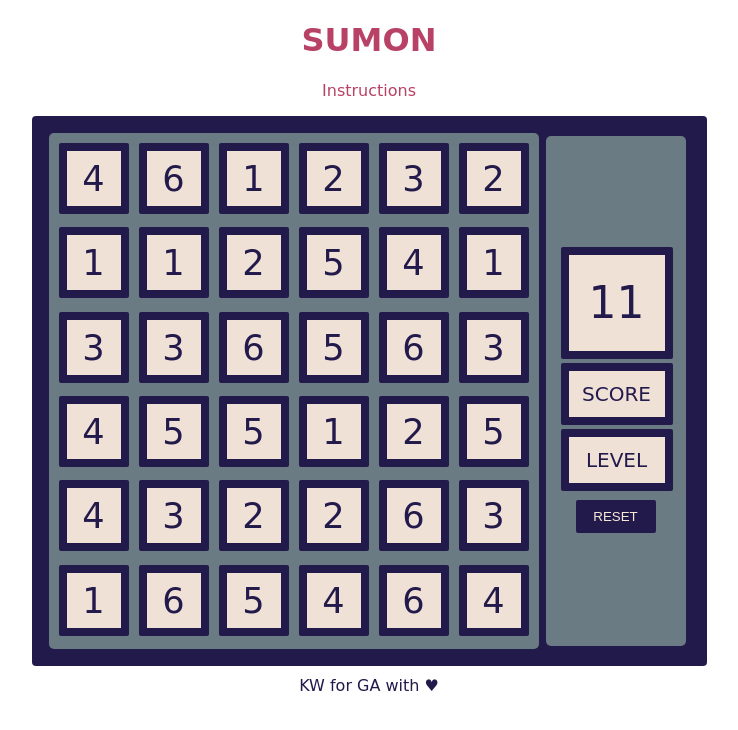
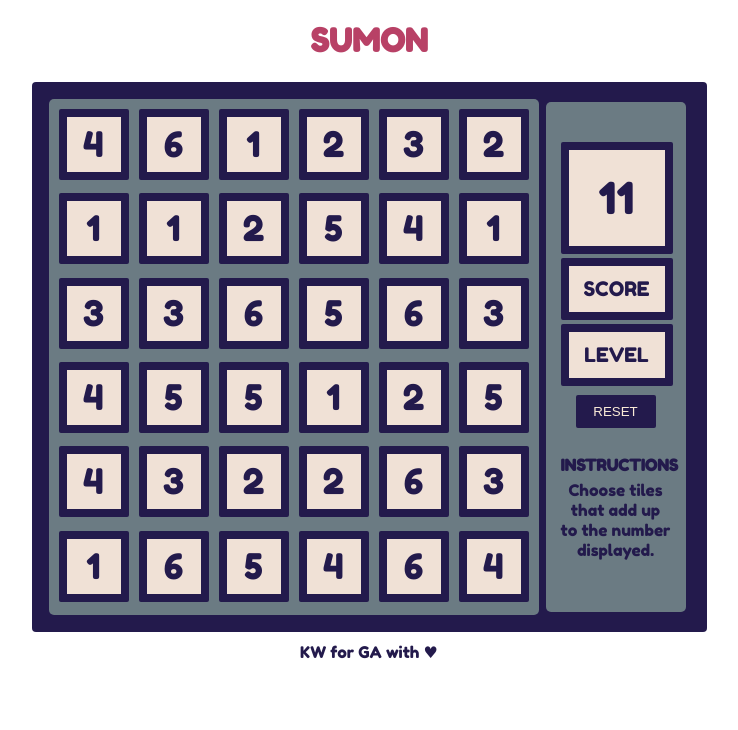
Before and after one commit to kimberlywondo/Sumon_Game, a plain HTML site: page index.html in a window 1280 px wide. Shown: the whole page, without its empty margins (271-1009 px from the left). Drawn offline with nearby package versions, Linux system fonts and the light colour scheme.

Commit message:
added google font link

```diff
--- a/index.html
+++ b/index.html
@@ -4,15 +4,15 @@
 <head>
     <meta charset="utf-8">
     <meta name="viewport" content="width=device-width, initial-scale=1.0">
+    <link href="https://fonts.googleapis.com/css?family=Fredoka+One" rel="stylesheet">
     <link rel="stylesheet" href="style.css">
     <title>Sumon!</title>
 </head>
 
 <body>
     <header>
-        <!--Name and Instructions at top of page-->
+        <!--Name at top of page-->
         <h1>SUMON</h1>
-        <p>Instructions</p>
     </header>
     <div class="container">
         <!--Container holds the board and all sideBar items-->
@@ -24,6 +24,8 @@
                 <div class="level">LEVEL</div>
                 <button onclick="reset()" id="reset">RESET</button>
                 <!--add startOver() function to JS-->
+                <h4>INSTRUCTIONS</h4>
+                <p>Choose tiles that add up to the number displayed. </p>
             </aside>
     </div>
     <footer>KW for GA with &hearts;</footer>
```
